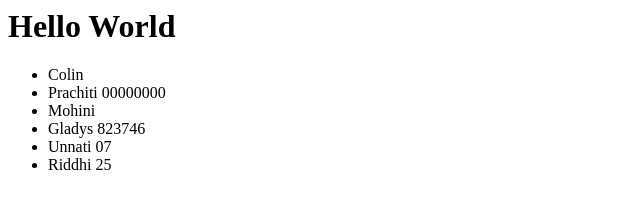
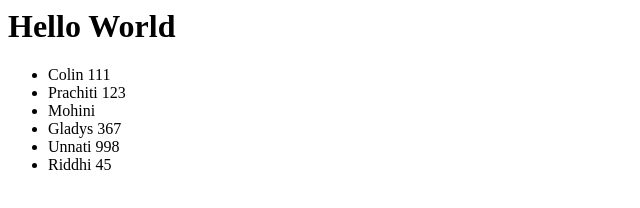
Before and after one commit to MOHINI-GAUTAM/Abadha-practice, a plain HTML site: page index.html in a window 1280 px wide. Shown: the whole page, without its empty margins (0-640 px from the left). Drawn offline with Linux system fonts and the light colour scheme.

Commit message:
Multiple changes

```diff
--- a/index.html
+++ b/index.html
@@ -1,9 +1,9 @@
 <h1>Hello World</h1>
 <ul>
-    <li>Colin</li>
-    <li>Prachiti 00000000</li>
+    <li>Colin 111</li>
+    <li>Prachiti 123</li>
     <li>Mohini</li>
-    <li>Gladys 823746</li>
-    <li>Unnati 07</li>
-    <li>Riddhi 25</li>
+    <li>Gladys 367</li>
+    <li>Unnati 998</li>
+    <li>Riddhi 45</li>
 </ul>
```
